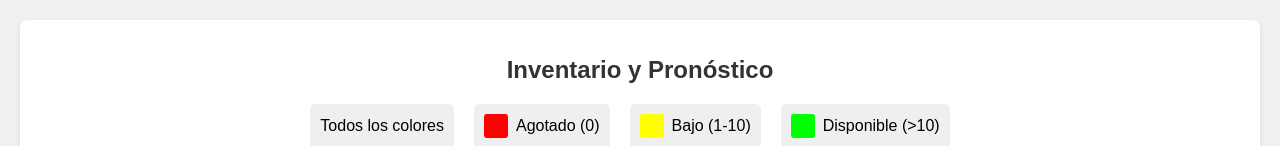
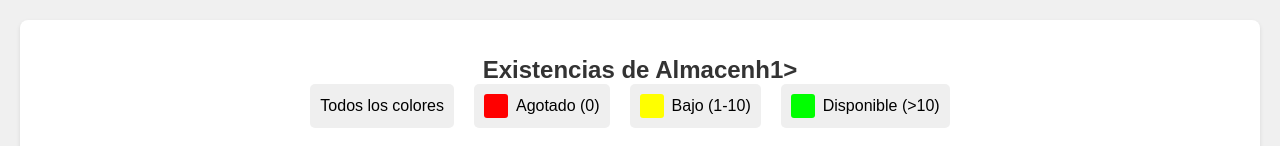
Before and after one commit to sylvez/Mineco, a website: page front/graficas.html in a window 1280 px wide. Shown: the top 146 px of the page. Drawn offline with nearby package versions, Linux system fonts and the light colour scheme; no server answers.

```diff
--- a/front/graficas.html
+++ b/front/graficas.html
@@ -82,7 +82,7 @@
 </head>
 <body>
     <div class="container">
-        <h1>Inventario y Pronóstico</h1>
+        <h1>Existencias de Almacenh1>
         <div class="color-buttons">
             <button class="color-button" data-color="all">
                 <span>Todos los colores</span>
```
